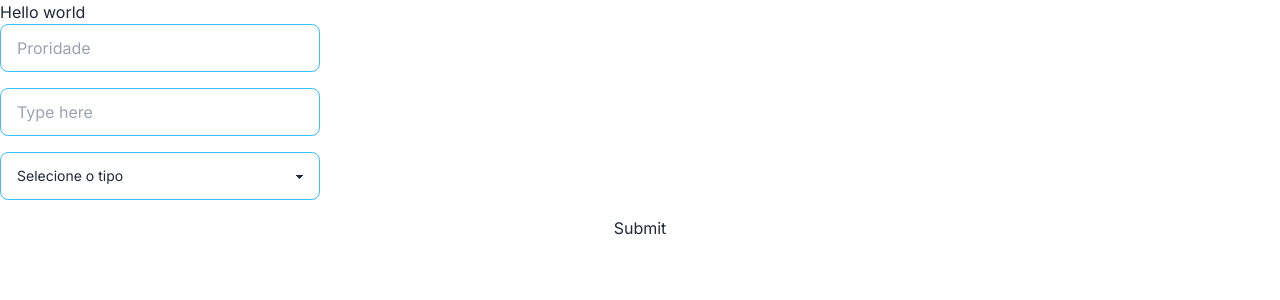
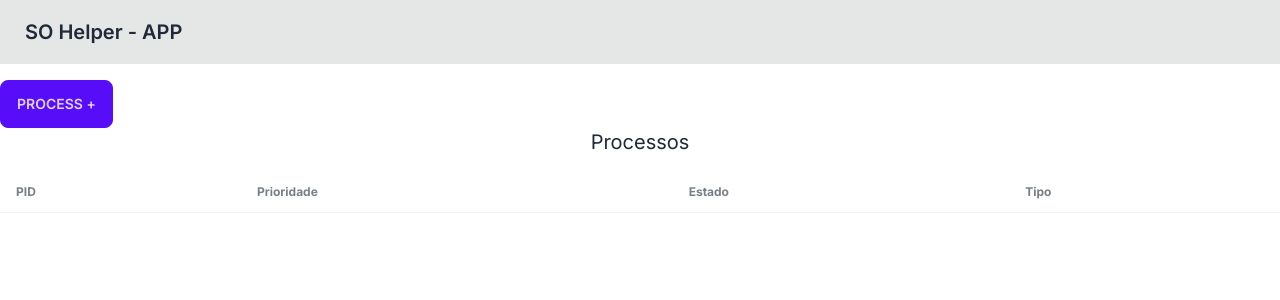
Before and after one commit to lucaasramon/Escalation_manager, a Next.js app: page / in a window 1280 px wide. Shown: the top 300 px of the page. Built offline with nearby package versions, Linux system fonts and the light colour scheme.

Commit message:
feat (Process): modal to create new process added

```diff
--- a/src/app/layout.tsx
+++ b/src/app/layout.tsx
@@ -1,22 +1,28 @@
-import './globals.css'
-import type { Metadata } from 'next'
-import { Inter } from 'next/font/google'
+import Navbar from '@/components/Layout/Navbar/Navbar';
+import './globals.css';
+import type { Metadata } from 'next';
+import { Inter } from 'next/font/google';
 
-const inter = Inter({ subsets: ['latin'] })
+const inter = Inter({ subsets: ['latin'] });
 
 export const metadata: Metadata = {
   title: 'Create Next App',
   description: 'Generated by create next app',
-}
+};
 
 export default function RootLayout({
   children,
 }: {
-  children: React.ReactNode
+  children: React.ReactNode;
 }) {
   return (
     <html lang="en">
-      <body className={inter.className}>{children}</body>
+      <body className={inter.className}>
+        <header>
+          <Navbar />
+        </header>
+        {children}
+      </body>
     </html>
-  )
+  );
 }
--- a/src/app/page.tsx
+++ b/src/app/page.tsx
@@ -1,14 +1,9 @@
 'use client';
-import { useState } from 'react';
-import { IProcess } from '../types';
 import Process from '@/components/Process/Process';
 
 export default function Home() {
-  const [processes, setProcesses] = useState<IProcess | null>(null);
-
   return (
     <div>
-      Hello world
       <Process />
     </div>
   );
--- /dev/null
+++ b/src/components/Layout/Navbar/Navbar.tsx
@@ -0,0 +1,13 @@
+
+import React from 'react';
+
+type Props = {};
+
+export default function Navbar({}: Props) {
+
+  return (
+    <div className="navbar bg-base-300 flex justify-between">
+      <a className="btn btn-ghost normal-case text-xl">SO Helper - APP</a>
+    </div>
+  );
+}
--- a/src/components/Process/Process.tsx
+++ b/src/components/Process/Process.tsx
@@ -1,18 +1,40 @@
-"use client";
-import React, { useState } from "react";
-import CreateProcess from "./components/CreateProcess";
-import { IProcess } from "@/types";
+'use client';
+import React, { useState } from 'react';
+import CreateProcess from './components/CreateProcess';
+import { IProcess } from '@/types';
+import ProcessTable from './components/ProcessTable';
 
 type Props = {};
 
 export default function Process({}: Props) {
   const [processes, setProcesses] = useState<IProcess[]>([]);
+  const [showModal, setShowModal] = useState<boolean>(false);
 
-  console.log(processes);
+  console.log(showModal);
 
   return (
     <div>
-      <CreateProcess setProcesses={setProcesses} />
+      <button
+        className="btn btn-primary mt-4"
+        onClick={() => setShowModal(!showModal)}
+      >
+        Process +
+      </button>
+      {showModal && (
+        <dialog id="my_modal_3" className="modal modal-open">
+          <div className="modal-box">
+            <button
+              onClick={() => setShowModal(!showModal)}
+              className="btn btn-sm btn-circle btn-ghost absolute right-2 top-2"
+            >
+              ✕
+            </button>
+            <CreateProcess setProcesses={setProcesses} />
+          </div>
+        </dialog>
+      )}
+
+      <ProcessTable processes={processes} />
     </div>
   );
 }
--- a/src/components/Process/components/CreateProcess.tsx
+++ b/src/components/Process/components/CreateProcess.tsx
@@ -1,9 +1,9 @@
-"use client";
-import { ProcessState, ProcessType } from "@/enums";
-import { IProcess } from "@/types";
-import { generateUniqueNumber } from "@/utils/idGenerator";
-import React from "react";
-import { useForm, SubmitHandler } from "react-hook-form";
+'use client';
+import { ProcessState, ProcessType } from '@/enums';
+import { IProcess } from '@/types';
+import { generateUniqueNumber } from '@/utils/idGenerator';
+import React from 'react';
+import { useForm, SubmitHandler } from 'react-hook-form';
 
 type CreateProcessProps = {
   setProcesses: React.Dispatch<React.SetStateAction<IProcess[]>>;
@@ -13,11 +13,13 @@ export default function CreateProcess({ setProcesses }: CreateProcessProps) {
   const {
     register,
     handleSubmit,
-    watch,
+    reset,
     formState: { errors },
   } = useForm();
 
   const onSubmit: SubmitHandler<IProcess> = (data) => {
+    console.log(data);
+
     const processData: IProcess = {
       id: generateUniqueNumber(1000, 9999),
       priority: data.priority,
@@ -28,55 +30,60 @@ export default function CreateProcess({ setProcesses }: CreateProcessProps) {
     };
 
     setProcesses((prevState: IProcess[]) => [...prevState, processData]);
-    console.log(processData);
+    reset();
   };
 
   return (
-    <form onSubmit={handleSubmit(onSubmit)} className="flex flex-col gap-4">
-      <div>
+    <form
+      onSubmit={handleSubmit(onSubmit)}
+      className="flex flex-col items-center gap-4 max-w-[500px] p-4"
+    >
+      <div className="flex flex-col gap-2">
+        <h1 className="text-lg text-green-600 font-semibold">
+          Criar novo processo
+        </h1>
+        <div className="flex flex-col gap-2">
           <input
             type="text"
             placeholder="Proridade"
-          {...register("priority", { required: true })}
+            {...register('priority', { required: true })}
             className="input input-bordered input-info w-full max-w-xs"
           />
-        {errors.priority && <span>This field is required</span>}
+          {errors.priority && (
+            <span className="ml-2  text-red-500">Campo obrigatório</span>
+          )}
         </div>
 
-      <div>
+        <div className="flex flex-col gap-2">
           <input
             type="text"
-          placeholder="Type here"
-          {...register("color", { required: true })}
+            placeholder="Cor"
+            {...register('color', { required: true })}
             className="input input-bordered input-info w-full max-w-xs"
           />
-        {errors.color && <span>This field is required</span>}
+          {errors.color && (
+            <span className="ml-2 text-red-500">Campo obrigatório</span>
+          )}
         </div>
 
-      <div>
+        <div className="flex flex-col gap-2">
           <select
             className="select select-info w-full max-w-xs "
-          {...register("type", { required: true })}
-          defaultValue={"Selecione o tipo"}
+            {...register('type', { required: true })}
           >
             <option disabled>Selecione o tipo</option>
             <option>{ProcessType.CpuBound}</option>
             <option>{ProcessType.IOBound}</option>
           </select>
-        {errors.type && <span>This field is required</span>}
+          {errors.type && (
+            <span className="text-red-500">Campo obrigatório</span>
+          )}
+        </div>
       </div>
 
-      {/* <div>
-        <input
-          type="text"
-          placeholder="Type here"
-          {...(register('color'), { required: true })}
-          className="input input-bordered input-info w-full max-w-xs"
-        />
-        {errors.color && <span>This field is required</span>}
-      </div> */}
-
-      <input type="submit" />
+      <button type="submit" className="btn btn-success">
+        Finalizar
+      </button>
     </form>
   );
 }
--- a/src/components/Process/components/ProcessTable.tsx
+++ b/src/components/Process/components/ProcessTable.tsx
@@ -8,12 +8,11 @@ type ProcessTableProps = {
 export default function ProcessTable({ processes }: ProcessTableProps) {
   return (
     <div className="overflow-x-auto">
+      <h1 className="text-center mb-4 text-xl">Processos</h1>
       <table className="table table-zebra">
-        {/* head */}
         <thead>
           <tr>
-            <th></th>
-            <th>Id</th>
+            <th>PID</th>
             <th>Prioridade</th>
             <th>Estado</th>
             <th>Tipo</th>
@@ -25,7 +24,7 @@ export default function ProcessTable({ processes }: ProcessTableProps) {
               <th>{process.id}</th>
               <td>{process.priority}</td>
               <td>{process.state}</td>
-              <td>{process.type.name}</td>
+              <td>{process.type}</td>
             </tr>
           ))}
         </tbody>
```
Also changed, not shown: src/types.d.ts (+1 -6 lines). Lines whose indentation alone changed are shown as unchanged.
